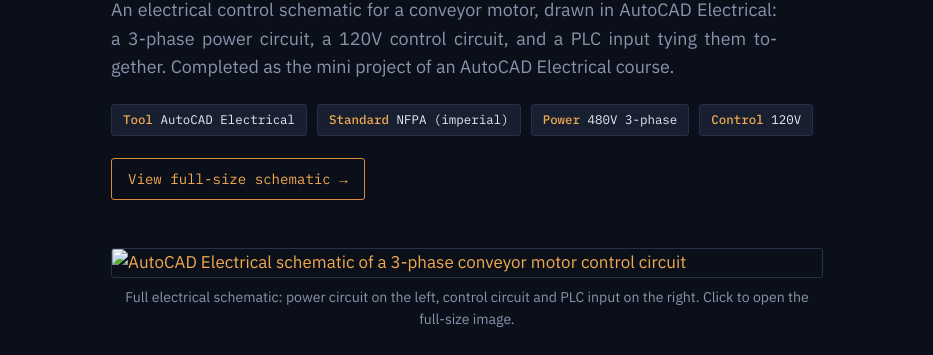
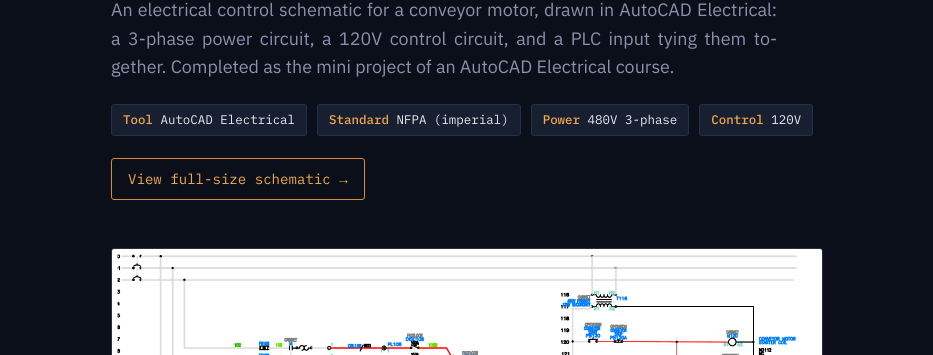
Before and after one commit to ritgaug/ritgaug.github.io, a plain HTML site: page autocad.html in a window 1280 px wide. Shown: the part 246-601 px from the top of the page, without its empty margins (173-1106 px from the left). Drawn offline with Linux system fonts and the light colour scheme.

Commit message:
Add files via upload

```diff
--- a/autocad.html
+++ b/autocad.html
@@ -35,11 +35,11 @@
     <span class="spec"><b>Power</b> 480V 3-phase</span>
     <span class="spec"><b>Control</b> 120V</span>
   </div>
-  <a class="repo-link" href="images/autocad/schematic.png">View full-size schematic →</a>
+  <a class="repo-link" href="autocad-schematic.png">View full-size schematic →</a>
 </div>
 
 <div class="hero-image">
-  <a href="images/autocad/schematic.png"><img src="images/autocad/schematic.png" alt="AutoCAD Electrical schematic of a 3-phase conveyor motor control circuit"></a>
+  <a href="autocad-schematic.png"><img src="autocad-schematic.png" alt="AutoCAD Electrical schematic of a 3-phase conveyor motor control circuit"></a>
   <div class="caption">Full electrical schematic: power circuit on the left, control circuit and PLC input on the right. Click to open the full-size image.</div>
 </div>
 
```
Also changed, not shown: index.html (+1 -1 lines), autocad-schematic.png (added).
